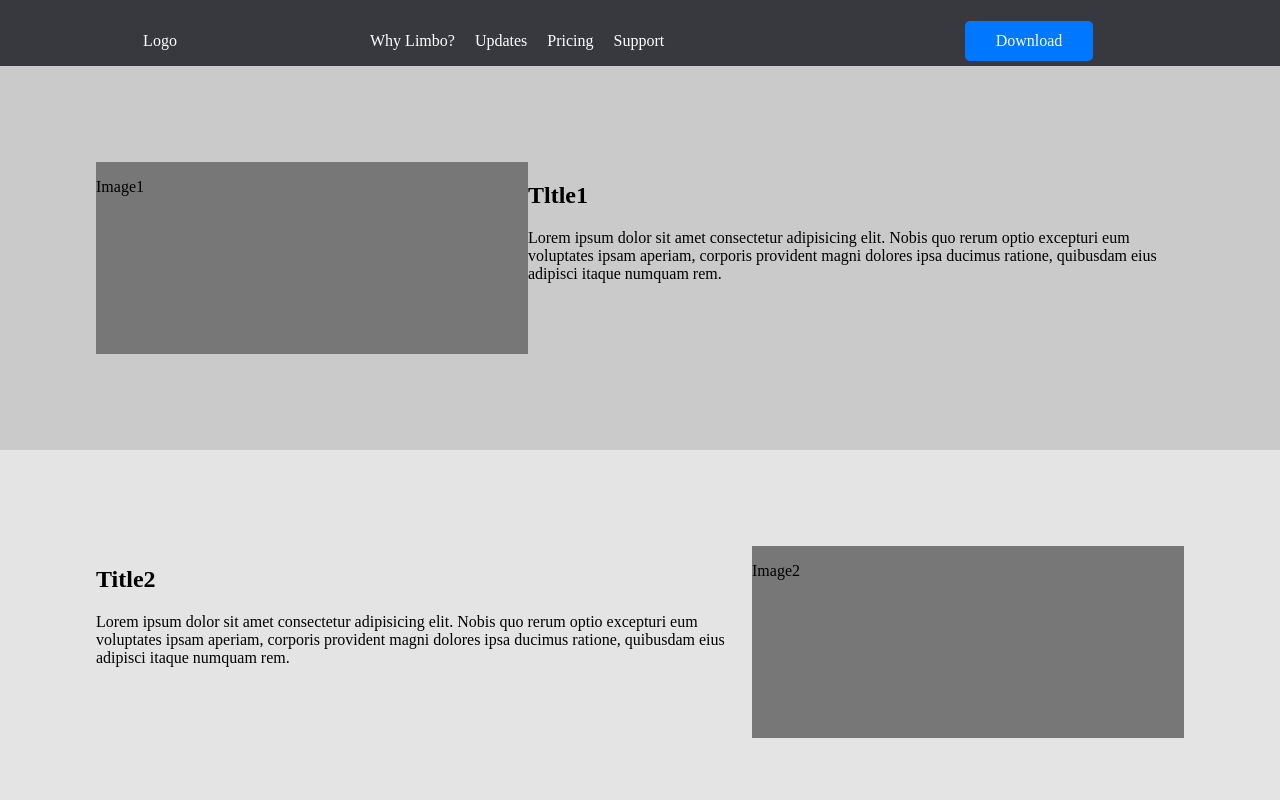
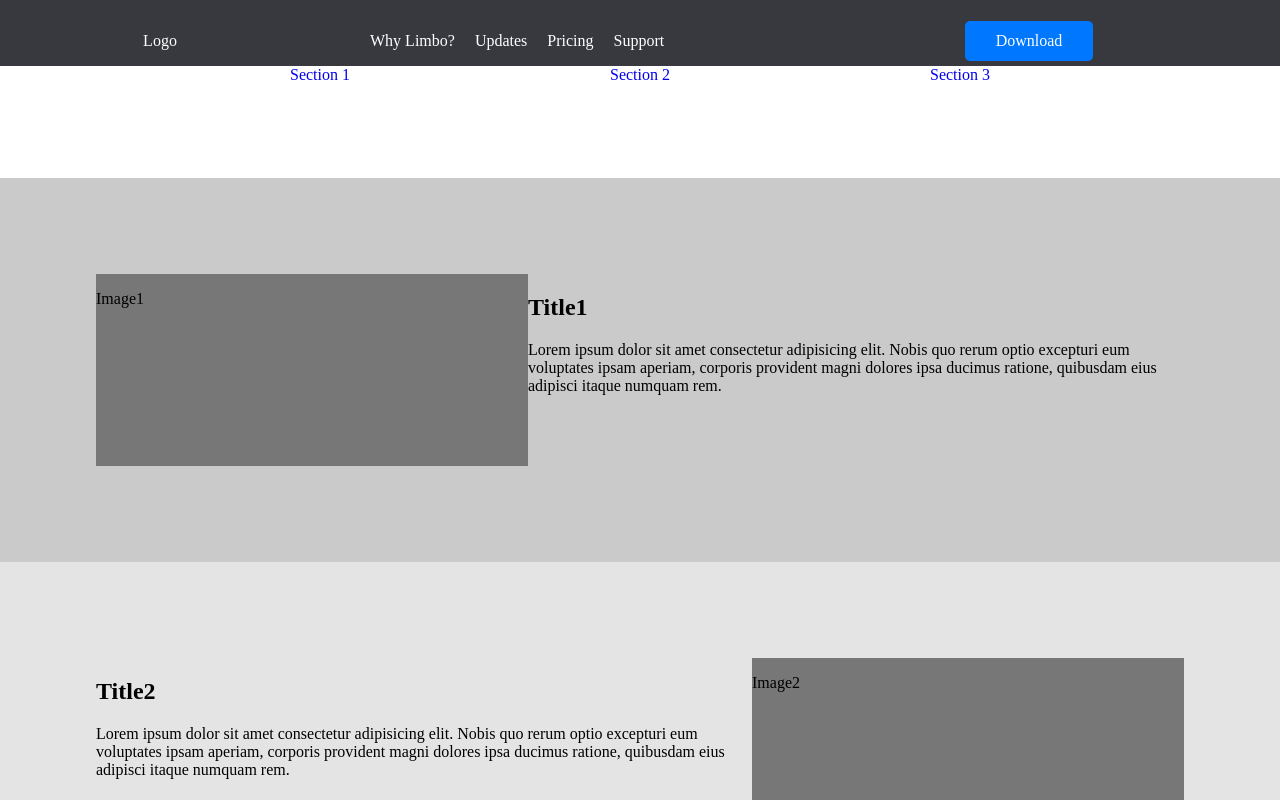
Before and after one commit to johnpagtama/limbo, an Angular app in the folder limbo/: page / in a window 1280 px wide. Shown: the top 800 px of the page. Built offline with nearby package versions, Linux system fonts and the light colour scheme.

Commit message:
Added links to jump nav component

```diff
--- a/limbo/src/app/components/home/home.component.html
+++ b/limbo/src/app/components/home/home.component.html
@@ -2,12 +2,14 @@
     <header class="layout-home__header">
         <app-main-header></app-main-header>
     </header>
+    <section class="layout-home__hero">
+        <app-jump-nav></app-jump-nav>
+    </section>
     <section class="layout-home__feature">
         <app-feature></app-feature>
     </section>
     <section class="layout-home__pricing">
         <app-pricing></app-pricing>
-        <app-jump-nav></app-jump-nav>
     </section>
     <footer class="layout-home__footer">
         <app-main-footer></app-main-footer>
--- a/limbo/src/app/components/home/home.component.scss
+++ b/limbo/src/app/components/home/home.component.scss
@@ -9,10 +9,12 @@ $bg-lime: lime;
                              margin: 0 auto,
                              grid-template-rows: 0.2fr 1fr 1fr 1fr 1fr,
                              grid-template-areas: "layout-home__header"
+                                                  "layout-home__hero"
                                                   "layout-home__feature"
                                                   "layout-home__pricing"
                                                   "layout-home__footer")) {
     @include element(header, (grid-area: layout-home__header, background-color: #38383f));
+    @include element(hero, (grid-area: layout-home__hero, background-color: #fff));
     @include element(feature, (grid-area: layout-home__feature, background-color: $bg-cyan));
     @include element(pricing, (grid-area: layout-home__pricing));
     @include element(footer, (grid-area: layout-home__footer, background-color: #38383f));
--- a/limbo/src/app/components/shared/feature/feature.component.scss
+++ b/limbo/src/app/components/shared/feature/feature.component.scss
@@ -7,5 +7,9 @@
                          grid-template-areas: "feature__svg feature__info")) {
     @include element(svg, (grid-area: feature__svg, width: 27rem, height: 12rem, background-color: #777, justify-self: center));
     @include element(info, (grid-area: feature__info));
-    @include pseudo(nth-child(even), (display:grid, margin: 0 auto, padding: 6rem, grid-template-columns: 2fr 1fr, grid-template-areas: "feature__info feature__svg", background-color: #e4e4e4));
+    @include pseudo(nth-child(even), (display:grid,
+                                      margin: 0 auto, padding: 6rem,
+                                      grid-template-columns: 2fr 1fr,
+                                      grid-template-areas: "feature__info feature__svg",
+                                      background-color: #e4e4e4));
 }
--- a/limbo/src/app/components/shared/feature/feature.component.ts
+++ b/limbo/src/app/components/shared/feature/feature.component.ts
@@ -8,7 +8,7 @@ import { Feature } from '../../../interfaces/feature';
 })
 export class FeatureComponent implements OnInit {
   featureData: Feature[] = [
-    { id: 'feature1', image: 'Image1', title: 'Tltle1', text: `Lorem ipsum dolor sit amet consectetur adipisicing elit.
+    { id: 'feature1', image: 'Image1', title: 'Title1', text: `Lorem ipsum dolor sit amet consectetur adipisicing elit.
                                                Nobis quo rerum optio excepturi eum voluptates ipsam aperiam, corporis
                                                provident magni dolores ipsa ducimus ratione, quibusdam eius adipisci itaque
                                                numquam rem.` },
--- a/limbo/src/app/components/shared/jump-nav/jump-nav.component.html
+++ b/limbo/src/app/components/shared/jump-nav/jump-nav.component.html
@@ -1 +1,11 @@
-<p>jump-nav works!</p>
+<nav class="jump-nav">
+    <li class="jump-nav__anchor1">
+        <a class="jump-nav__txt-dec-none" href="#feature1">Section 1</a>
+    </li>
+    <li class="jump-nav__anchor2">
+        <a class="jump-nav__txt-dec-none" href="#feature2">Section 2</a>
+    </li>
+    <li class="jump-nav__anchor3">
+        <a class="jump-nav__txt-dec-none" href="#feature3">Section 3</a>
+    </li>
+</nav>
--- a/limbo/src/app/components/shared/jump-nav/jump-nav.component.scss
+++ b/limbo/src/app/components/shared/jump-nav/jump-nav.component.scss
@@ -0,0 +1,14 @@
+@import '../../../../partials/class-templates';
+
+@include block(jump-nav, (display: grid,
+                          height: 7rem,
+                          margin: auto 0,
+                          justify-content: center,
+                          justify-items: center,
+                          grid-template-columns: repeat(3, 20rem),
+                          grid-template-areas: "jump-nav__anchor1 jump-nav__anchor2 jump-nav__anchor3")) {
+    @include element(anchor1, (grid-area: jump-nav__anchor1, list-style-type: none, padding: 0 10px));
+    @include element(anchor2, (grid-area: jump-nav__anchor2, list-style-type: none, padding: 0 10px));
+    @include element(anchor3, (grid-area: jump-nav__anchor3, list-style-type: none, padding: 0 10px));
+    @include element(txt-dec-none, (text-decoration: none));
+}
```
